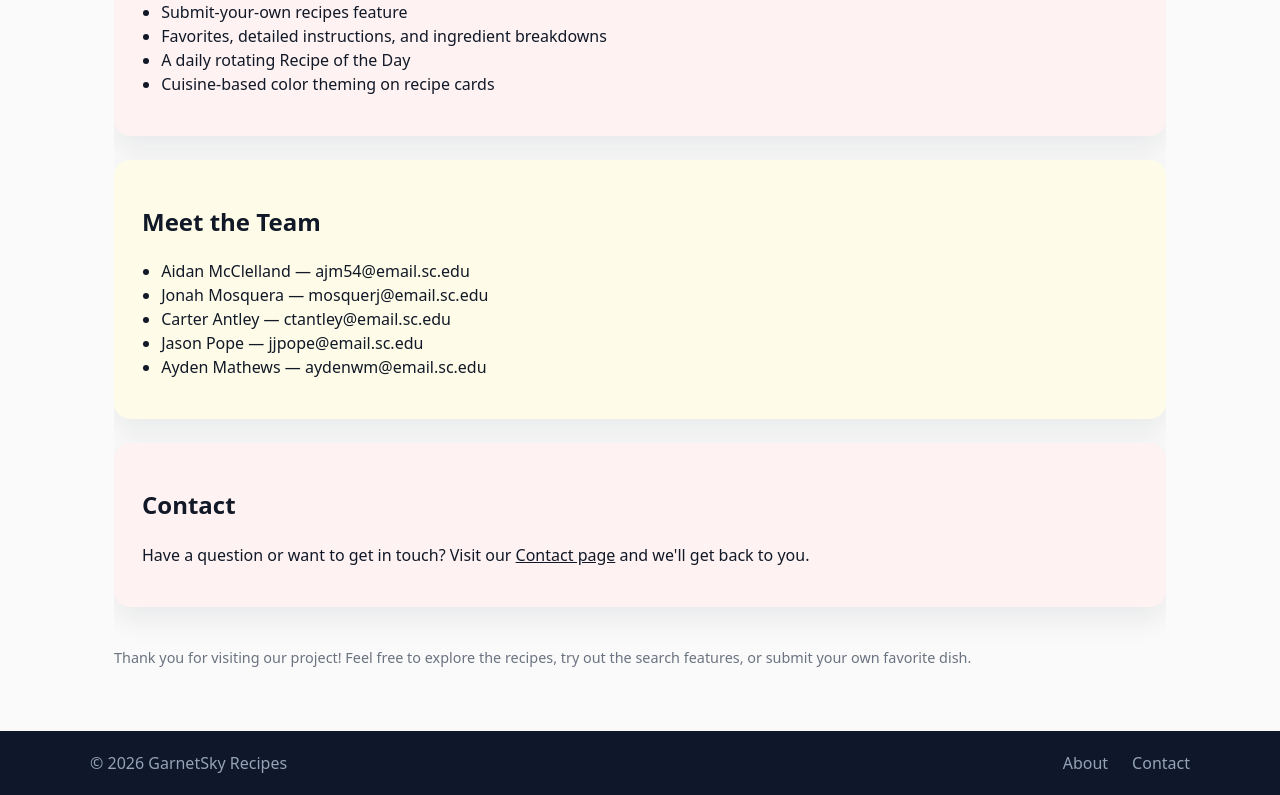
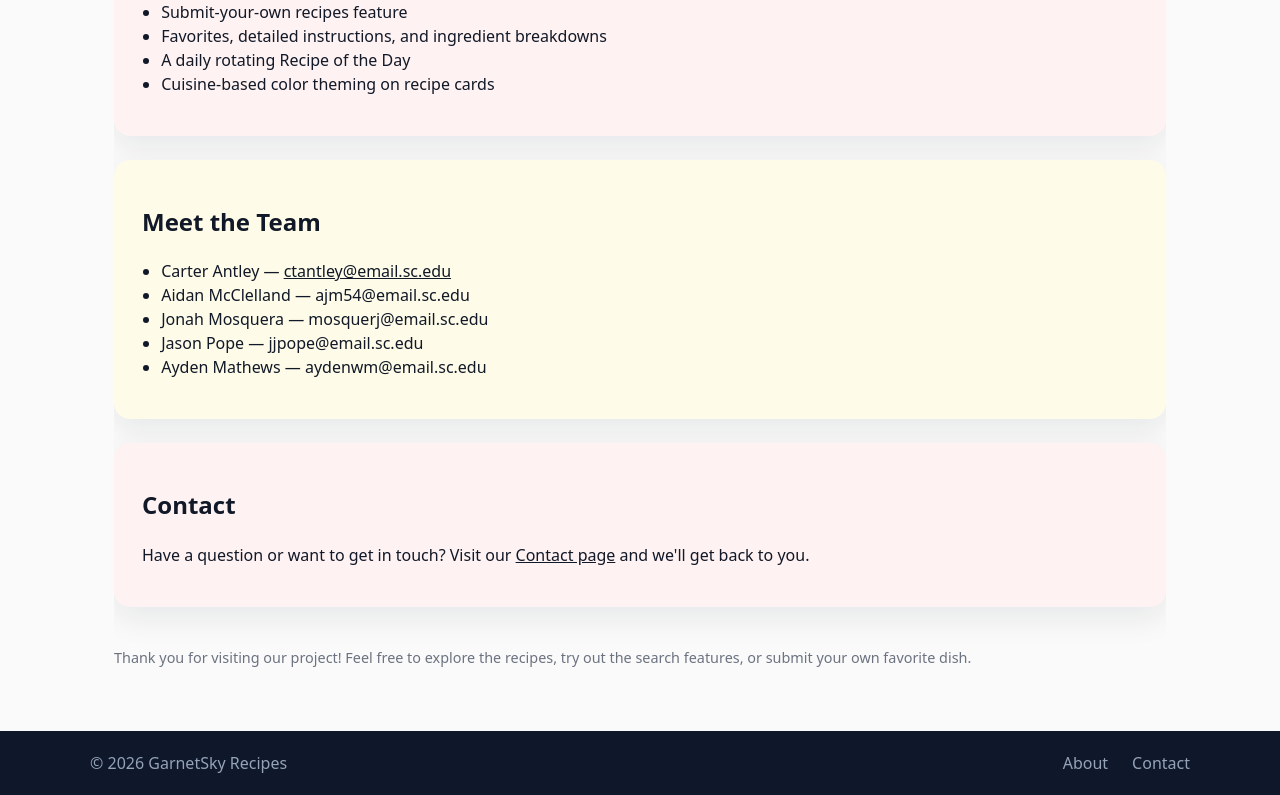
Before and after one commit to carterAnt03/GarnetSky-deploy, a React (Vite) app in the folder app/: page /about in a window 1280 px wide. Shown: the part 674-1469 px from the top of the page. Built offline with nearby package versions, Linux system fonts and the light colour scheme; no server answers.

Commit message:
docs: update about page

```diff
--- a/app/src/pages/About.jsx
+++ b/app/src/pages/About.jsx
@@ -41,9 +41,9 @@
           <div className="card cream">
             <h2>Meet the Team</h2>
             <ul className="bullets">
+              <li>Carter Antley — <a href="mailto:ctantley@email.sc.edu">ctantley@email.sc.edu</a></li>
               <li>Aidan McClelland — ajm54@email.sc.edu</li>
               <li>Jonah Mosquera — mosquerj@email.sc.edu</li>
-              <li>Carter Antley — ctantley@email.sc.edu</li>
               <li>Jason Pope — jjpope@email.sc.edu</li>
               <li>Ayden Mathews — aydenwm@email.sc.edu</li>
             </ul>
```
Also changed, not shown: 1 other file (tests, documents, lock files or other folders).
